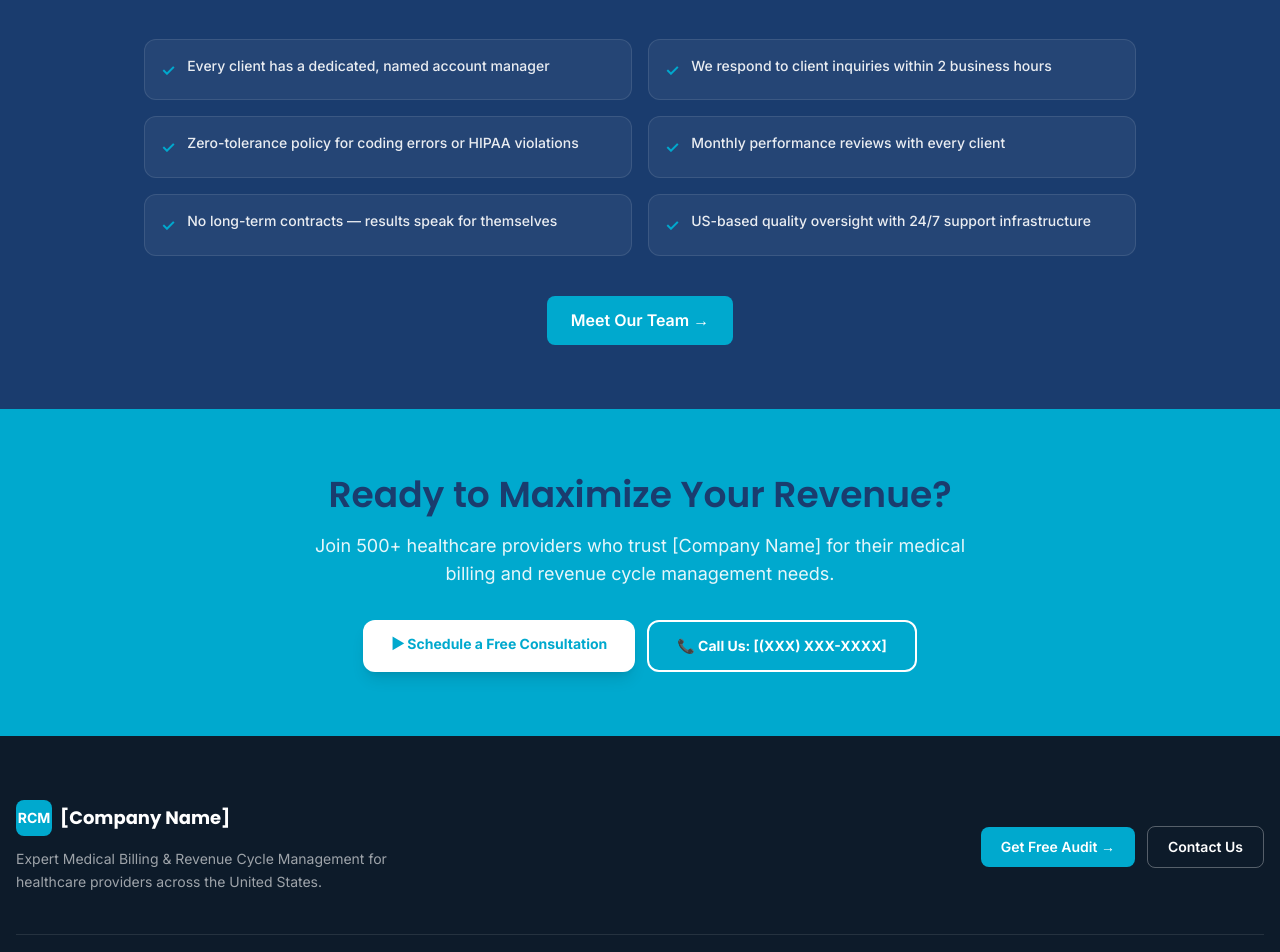
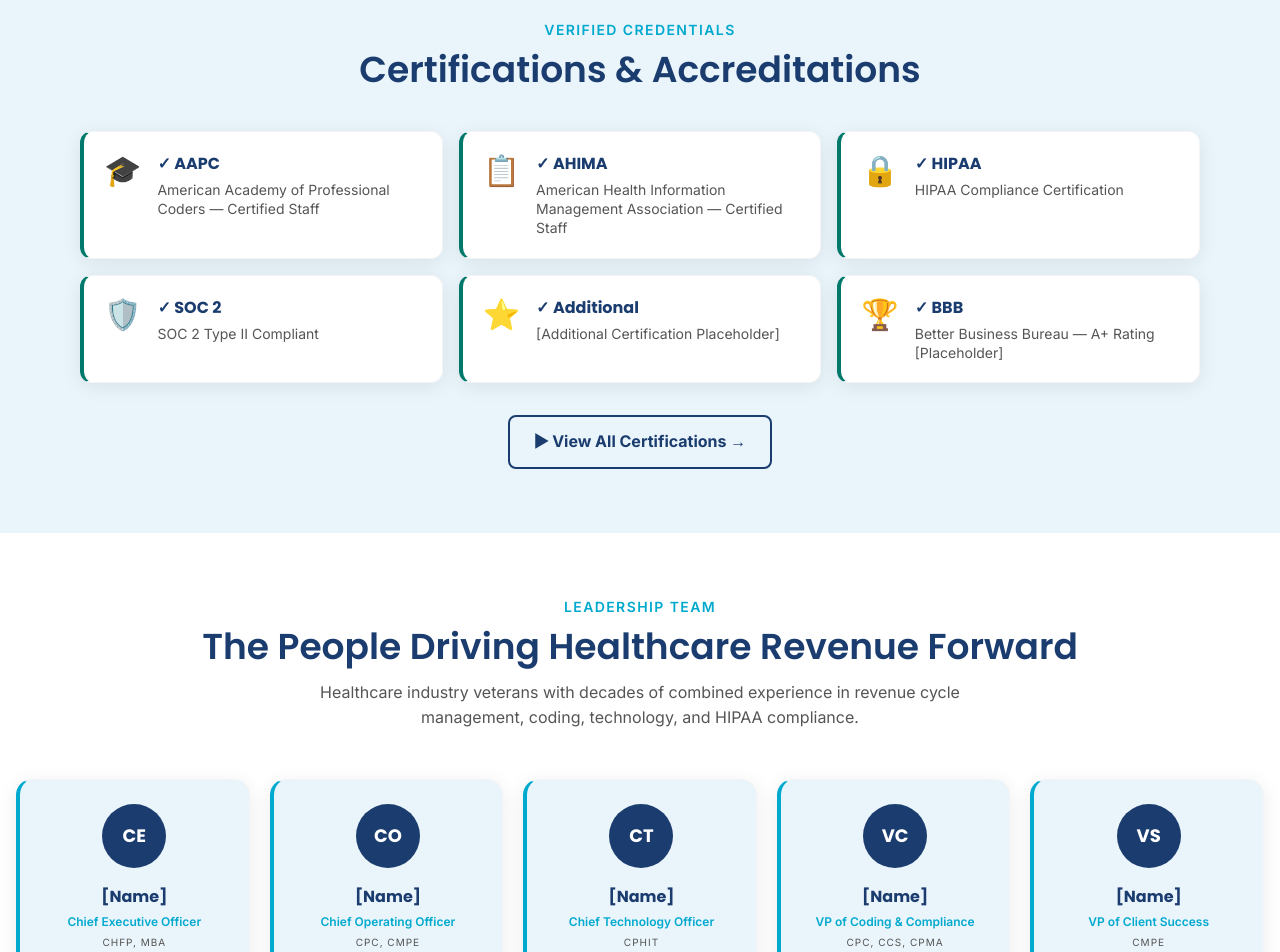
Before and after one commit to raffayprogrammer/Website, a Next.js app: page /about in a window 1280 px wide. Shown: the part 2580-3532 px from the top of the page. Built offline with nearby package versions, Linux system fonts and the light colour scheme.

Commit message:
Sections 4.4-4.8 alignment - 7 milestones, certs section, leadership preview, trust lead-in

```diff
--- a/src/app/about/page.tsx
+++ b/src/app/about/page.tsx
@@ -4,6 +4,7 @@ import PageLayout from "@/components/shared/PageLayout";
 import PageHero from "@/components/shared/PageHero";
 import CtaBanner from "@/components/shared/CtaBanner";
 
+/* Section 4.0 SEO */
 export const metadata: Metadata = {
   title: "About [Company Name] | Expert Medical Billing & RCM Company | USA",
   description:
@@ -16,26 +17,59 @@ export const metadata: Metadata = {
   ],
 };
 
+/* Section 4.4 — Core Values */
 const values = [
-  { title: "Integrity", desc: "We operate with complete transparency in every billing decision, report, and communication." },
-  { title: "Excellence", desc: "We hold ourselves to the highest standards of coding accuracy, compliance, and client service." },
-  { title: "Innovation", desc: "We continuously invest in technology that makes our clients more efficient and profitable." },
-  { title: "Compliance", desc: "HIPAA and payer compliance are non-negotiable foundations of everything we do." },
+  { title: "Integrity",   desc: "We operate with complete transparency in every billing decision, report, and communication." },
+  { title: "Excellence",  desc: "We hold ourselves to the highest standards of coding accuracy, compliance, and client service." },
+  { title: "Innovation",  desc: "We continuously invest in technology that makes our clients more efficient and profitable." },
+  { title: "Compliance",  desc: "HIPAA and payer compliance are non-negotiable foundations of everything we do." },
   { title: "Partnership", desc: "We treat every client's success as our own. When you grow, we grow." },
 ];
 
+/* Section 4.5 — Company Milestones (7 entries per spec) */
 const milestones = [
   { year: "[YEAR]", text: "Company founded; first client onboarded in [State]" },
-  { year: "[YEAR]", text: "Expanded to 50+ healthcare providers; HIPAA certification achieved" },
+  { year: "[YEAR]", text: "Expanded to serve 50+ healthcare providers; HIPAA compliance certification achieved" },
   { year: "[YEAR]", text: "Launched proprietary real-time reporting dashboard" },
   { year: "[YEAR]", text: "Crossed $[X]M in monthly claims processed" },
   { year: "[YEAR]", text: "Expanded Virtual Medical Assistant division" },
   { year: "[YEAR]", text: "Achieved 500+ active client milestone; 98%+ collection rate maintained" },
+  { year: "[YEAR]", text: "Named [Award/Recognition Placeholder] by [Publication]" },
+];
+
+/* Section 4.6 — Certifications & Accreditations (6 entries per spec) */
+const certifications = [
+  { icon: "🎓", name: "AAPC", full: "American Academy of Professional Coders — Certified Staff" },
+  { icon: "📋", name: "AHIMA", full: "American Health Information Management Association — Certified Staff" },
+  { icon: "🔒", name: "HIPAA", full: "HIPAA Compliance Certification" },
+  { icon: "🛡️", name: "SOC 2", full: "SOC 2 Type II Compliant" },
+  { icon: "⭐", name: "Additional", full: "[Additional Certification Placeholder]" },
+  { icon: "🏆", name: "BBB", full: "Better Business Bureau — A+ Rating [Placeholder]" },
+];
+
+/* Section 4.7 — Leadership Team (5 profiles per spec) */
+const leadership = [
+  { initials: "CE", name: "[Name]", title: "Chief Executive Officer",      bio: "20+ years in healthcare revenue cycle management.",        creds: "CHFP, MBA" },
+  { initials: "CO", name: "[Name]", title: "Chief Operating Officer",      bio: "Expert in large-scale RCM operations and technology.",     creds: "CPC, CMPE" },
+  { initials: "CT", name: "[Name]", title: "Chief Technology Officer",     bio: "Healthcare IT expert with background in EHR integrations.",creds: "CPHIT" },
+  { initials: "VC", name: "[Name]", title: "VP of Coding & Compliance",    bio: "AAPC/AHIMA certified with 15+ years specialty coding.",    creds: "CPC, CCS, CPMA" },
+  { initials: "VS", name: "[Name]", title: "VP of Client Success",         bio: "Dedicated to client satisfaction and revenue performance.",creds: "CMPE" },
+];
+
+/* Section 4.8 — Why Providers Trust [Company Name] */
+const trustReasons = [
+  "Every client has a dedicated, named account manager",
+  "We respond to client inquiries within 2 business hours",
+  "Zero-tolerance policy for coding errors or HIPAA violations",
+  "Monthly performance reviews with every client",
+  "No long-term contracts — results speak for themselves",
+  "US-based quality oversight with 24/7 support infrastructure",
 ];
 
 export default function AboutPage() {
   return (
     <PageLayout>
+      {/* 4.2 Hero Section */}
       <PageHero
         eyebrow="About Us"
         title="We're More Than a Billing Company"
@@ -43,7 +77,7 @@ export default function AboutPage() {
         crumbs={[{ label: "About Us" }]}
       />
 
-      {/* Story (Section 4.3) */}
+      {/* 4.3 Company Story */}
       <section className="py-16 bg-white" id="our-story">
         <div className="max-w-5xl mx-auto px-4">
           <p className="text-cyan font-semibold uppercase tracking-widest text-sm mb-2">Company Story</p>
@@ -71,19 +105,21 @@ export default function AboutPage() {
         </div>
       </section>
 
-      {/* Mission & Vision */}
+      {/* 4.4 Mission, Vision & Values */}
       <section className="py-16 bg-ice" id="mission">
         <div className="max-w-6xl mx-auto px-4">
           <div className="text-center mb-12">
             <p className="text-cyan font-semibold uppercase tracking-widest text-sm mb-2">
               What Drives Us
             </p>
-            <h2 className="text-3xl lg:text-4xl font-bold text-navy font-[family-name:var(--font-poppins)]">
-              Mission &amp; Vision
+            <h2 className="t-h2-section font-[family-name:var(--font-poppins)]">
+              Mission, Vision &amp; Values
             </h2>
           </div>
+
+          {/* Mission + Vision */}
           <div className="grid lg:grid-cols-2 gap-6 mb-12">
-            <div className="bg-white rounded-2xl p-8 border-l-4 border-l-cyan shadow-sm">
+            <div className="bg-white rounded-2xl p-8 border-l-4 border-l-cyan shadow-card">
               <h3 className="font-bold text-navy text-xl font-[family-name:var(--font-poppins)] mb-3">
                 🎯 Mission
               </h3>
@@ -93,7 +129,7 @@ export default function AboutPage() {
                 better patient outcomes.
               </p>
             </div>
-            <div className="bg-white rounded-2xl p-8 border-l-4 border-l-teal shadow-sm">
+            <div className="bg-white rounded-2xl p-8 border-l-4 border-l-teal shadow-card">
               <h3 className="font-bold text-navy text-xl font-[family-name:var(--font-poppins)] mb-3">
                 🚀 Vision
               </h3>
@@ -104,7 +140,7 @@ export default function AboutPage() {
             </div>
           </div>
 
-          {/* Values */}
+          {/* 5 Core Values */}
           <h3 className="text-2xl font-bold text-navy font-[family-name:var(--font-poppins)] mb-6 text-center">
             Our Core Values
           </h3>
@@ -124,14 +160,14 @@ export default function AboutPage() {
         </div>
       </section>
 
-      {/* Milestones */}
+      {/* 4.5 Company Milestones */}
       <section className="py-16 bg-white">
         <div className="max-w-4xl mx-auto px-4">
           <div className="text-center mb-12">
             <p className="text-cyan font-semibold uppercase tracking-widest text-sm mb-2">
               Our Journey
             </p>
-            <h2 className="text-3xl lg:text-4xl font-bold text-navy font-[family-name:var(--font-poppins)]">
+            <h2 className="t-h2-section font-[family-name:var(--font-poppins)]">
               Company Milestones
             </h2>
           </div>
@@ -148,26 +184,109 @@ export default function AboutPage() {
         </div>
       </section>
 
-      {/* Why Trust Us */}
+      {/* 4.6 Certifications & Accreditations */}
+      <section className="py-16 bg-ice">
+        <div className="max-w-6xl mx-auto px-4">
+          <div className="text-center mb-10">
+            <p className="text-cyan font-semibold uppercase tracking-widest text-sm mb-2">
+              Verified Credentials
+            </p>
+            <h2 className="t-h2-section font-[family-name:var(--font-poppins)]">
+              Certifications &amp; Accreditations
+            </h2>
+          </div>
+          <div className="grid sm:grid-cols-2 lg:grid-cols-3 gap-4">
+            {certifications.map((c) => (
+              <div
+                key={c.full}
+                className="bg-white border border-gray-100 rounded-xl p-5 flex items-start gap-4 card-hover border-l-4 border-l-teal"
+              >
+                <div className="text-3xl shrink-0">{c.icon}</div>
+                <div>
+                  <div className="font-bold text-navy text-base font-[family-name:var(--font-poppins)] mb-1">
+                    ✓ {c.name}
+                  </div>
+                  <p className="text-body text-sm leading-snug">{c.full}</p>
+                </div>
+              </div>
+            ))}
+          </div>
+          <div className="text-center mt-8">
+            <Link
+              href="/about/certifications"
+              className="inline-flex items-center gap-2 border-2 border-navy text-navy t-cta px-6 py-3 rounded-lg hover:bg-navy hover:text-white transition-colors"
+            >
+              ▶ View All Certifications →
+            </Link>
+          </div>
+        </div>
+      </section>
+
+      {/* 4.7 Leadership Team Preview */}
+      <section className="py-16 bg-white">
+        <div className="max-w-7xl mx-auto px-4">
+          <div className="text-center mb-12">
+            <p className="text-cyan font-semibold uppercase tracking-widest text-sm mb-2">
+              Leadership Team
+            </p>
+            <h2 className="t-h2-section font-[family-name:var(--font-poppins)] mb-3">
+              The People Driving Healthcare Revenue Forward
+            </h2>
+            <p className="text-body max-w-2xl mx-auto">
+              Healthcare industry veterans with decades of combined experience in
+              revenue cycle management, coding, technology, and HIPAA compliance.
+            </p>
+          </div>
+          <div className="grid sm:grid-cols-2 lg:grid-cols-5 gap-5 mb-10">
+            {leadership.map((m) => (
+              <div
+                key={m.title}
+                className="bg-ice border border-gray-100 rounded-2xl p-6 card-hover border-l-4 border-l-cyan text-center"
+              >
+                <div className="w-16 h-16 bg-navy rounded-full mx-auto mb-4 flex items-center justify-center">
+                  <span className="text-white font-bold text-lg font-[family-name:var(--font-poppins)]">
+                    {m.initials}
+                  </span>
+                </div>
+                <div className="font-bold text-navy font-[family-name:var(--font-poppins)]">
+                  {m.name}
+                </div>
+                <div className="text-cyan text-xs font-semibold mt-1 mb-1">{m.title}</div>
+                <div className="text-body text-[10px] uppercase tracking-widest mb-3">
+                  {m.creds}
+                </div>
+                <p className="text-body text-xs leading-snug">{m.bio}</p>
+              </div>
+            ))}
+          </div>
+          <div className="text-center">
+            <Link
+              href="/about/leadership"
+              className="inline-flex items-center gap-2 bg-cyan text-white t-cta px-6 py-3 rounded-lg hover:bg-[#0090B0] transition-colors"
+            >
+              ▶ Meet Our Full Team →
+            </Link>
+          </div>
+        </div>
+      </section>
+
+      {/* 4.8 Why Providers Trust [Company Name] */}
       <section className="py-16 bg-navy">
         <div className="max-w-5xl mx-auto px-4">
           <div className="text-center mb-10">
             <p className="text-cyan font-semibold uppercase tracking-widest text-sm mb-2">
               Why We're Different
             </p>
-            <h2 className="text-3xl lg:text-4xl font-bold text-white font-[family-name:var(--font-poppins)]">
+            <h2 className="t-h2-section text-white font-[family-name:var(--font-poppins)] mb-4" style={{ color: "#fff" }}>
               Why Providers Trust [Company Name]
             </h2>
+            <p className="text-white/70 max-w-2xl mx-auto leading-relaxed">
+              We understand that outsourcing your revenue cycle is a significant
+              decision. Here is what sets us apart:
+            </p>
           </div>
           <div className="grid sm:grid-cols-2 gap-4">
-            {[
-              "Every client has a dedicated, named account manager",
-              "We respond to client inquiries within 2 business hours",
-              "Zero-tolerance policy for coding errors or HIPAA violations",
-              "Monthly performance reviews with every client",
-              "No long-term contracts — results speak for themselves",
-              "US-based quality oversight with 24/7 support infrastructure",
-            ].map((item) => (
+            {trustReasons.map((item) => (
               <div key={item} className="flex items-start gap-3 bg-white/5 border border-white/10 rounded-xl p-4">
                 <span className="text-cyan font-bold mt-0.5">✓</span>
                 <span className="text-white/90 text-sm font-medium">{item}</span>
@@ -177,9 +296,9 @@ export default function AboutPage() {
           <div className="text-center mt-10">
             <Link
               href="/about/leadership"
-              className="inline-flex items-center gap-2 bg-cyan text-white font-semibold px-6 py-3 rounded-lg hover:bg-[#0090B0] transition-colors"
+              className="inline-flex items-center gap-2 bg-cyan text-white t-cta px-6 py-3 rounded-lg hover:bg-[#0090B0] transition-colors"
             >
-              Meet Our Team →
+              ▶ Meet Our Team →
             </Link>
           </div>
         </div>
```
